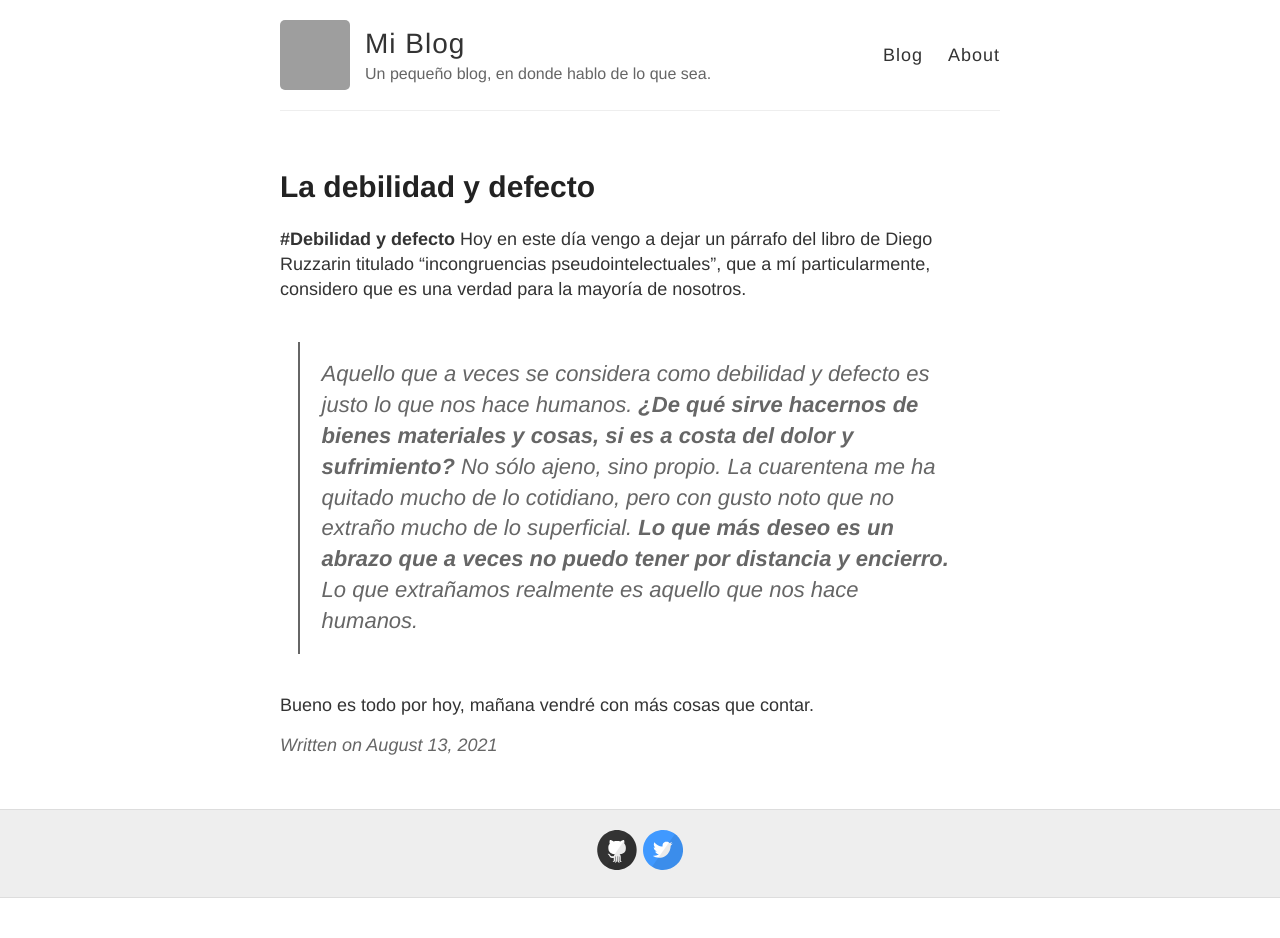
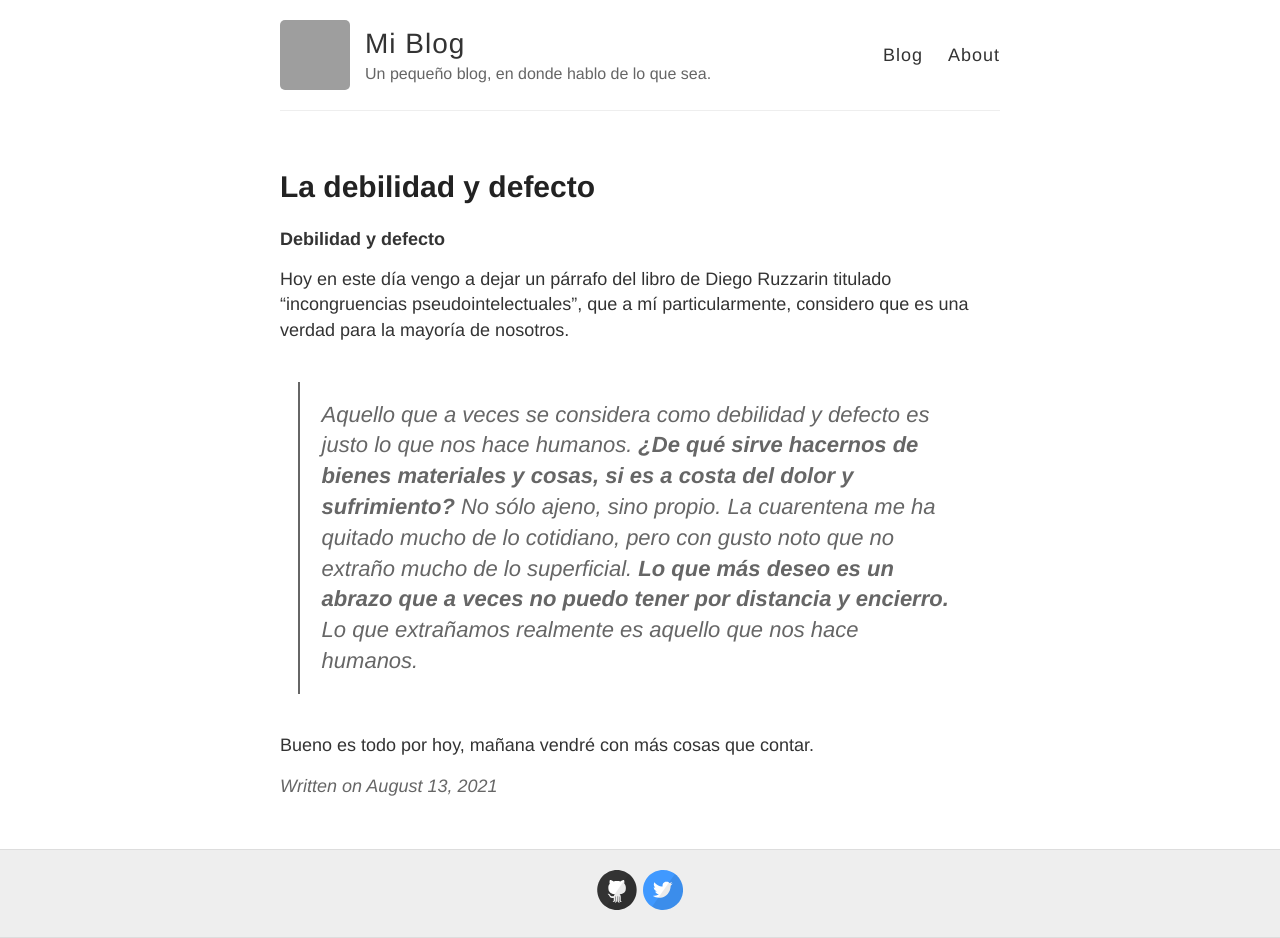
Before and after one commit to markconfig/blog-Jkyll, a Jekyll site: the page built from _posts/2021-8-13-La-Debilidad-y-defecto.md, in a window 1280 px wide. Built offline with Jekyll 4.4.1, drawn with Linux system fonts in a browser that asks for light colours; before the commit the page ends 900 px from its top, so only the background shows below that; grey boxes are pictures that could not be loaded.

```diff
--- a/_posts/2021-8-13-La-Debilidad-y-defecto.md
+++ b/_posts/2021-8-13-La-Debilidad-y-defecto.md
@@ -4,7 +4,8 @@ title: La debilidad y defecto
 ---
 
 
-**#Debilidad y defecto**
+**Debilidad y defecto**
+
 Hoy en este día vengo a dejar un párrafo del libro de Diego Ruzzarin titulado “incongruencias pseudointelectuales”, que a mí particularmente, considero que es una verdad para la mayoría de nosotros.
 
 
```
